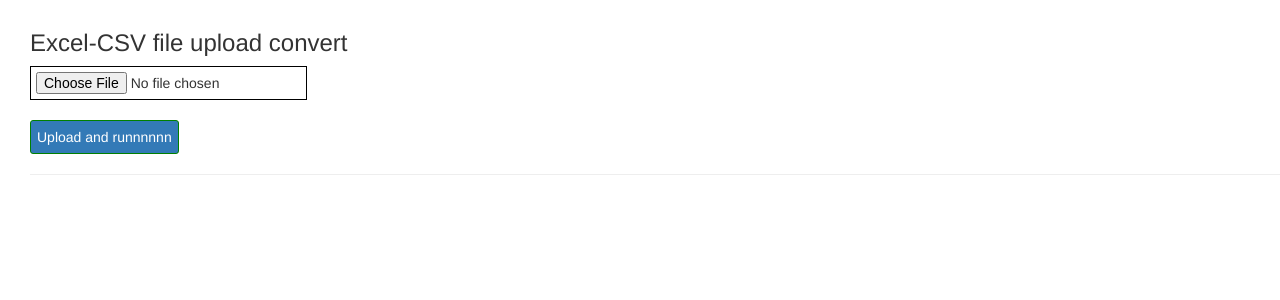
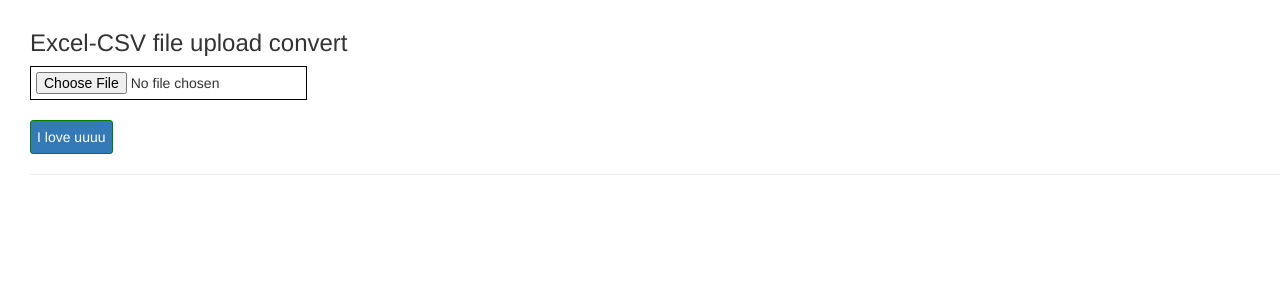
Before and after one commit to idontgotit/mysite, a Django app: page / in a window 1280 px wide. Shown: the top 300 px of the page. Run offline with Django 3.2, Linux system fonts and the light colour scheme; some libraries are stand-ins or nearby versions.

Commit message:
Update index.html

```diff
--- a/polls/templates/polls/index.html
+++ b/polls/templates/polls/index.html
@@ -21,7 +21,7 @@
     <p>
         <br/>
         <input type="submit" class="btn btn-primary"
-               value="Upload and runnnnnn"
+               value="I love uuuu"
                style="border: 1px solid green; padding:6px; border-radius: 3px; cursor: pointer;">
 </form>
 
```
